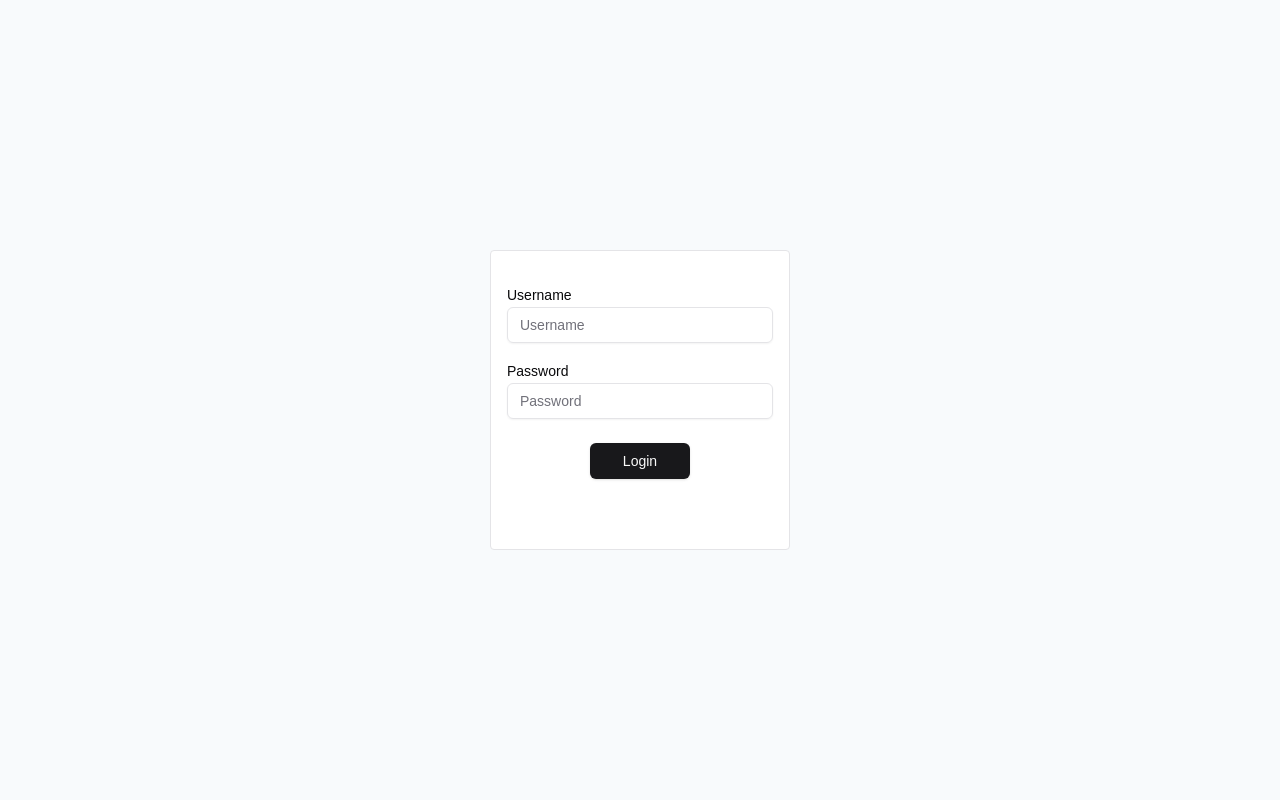
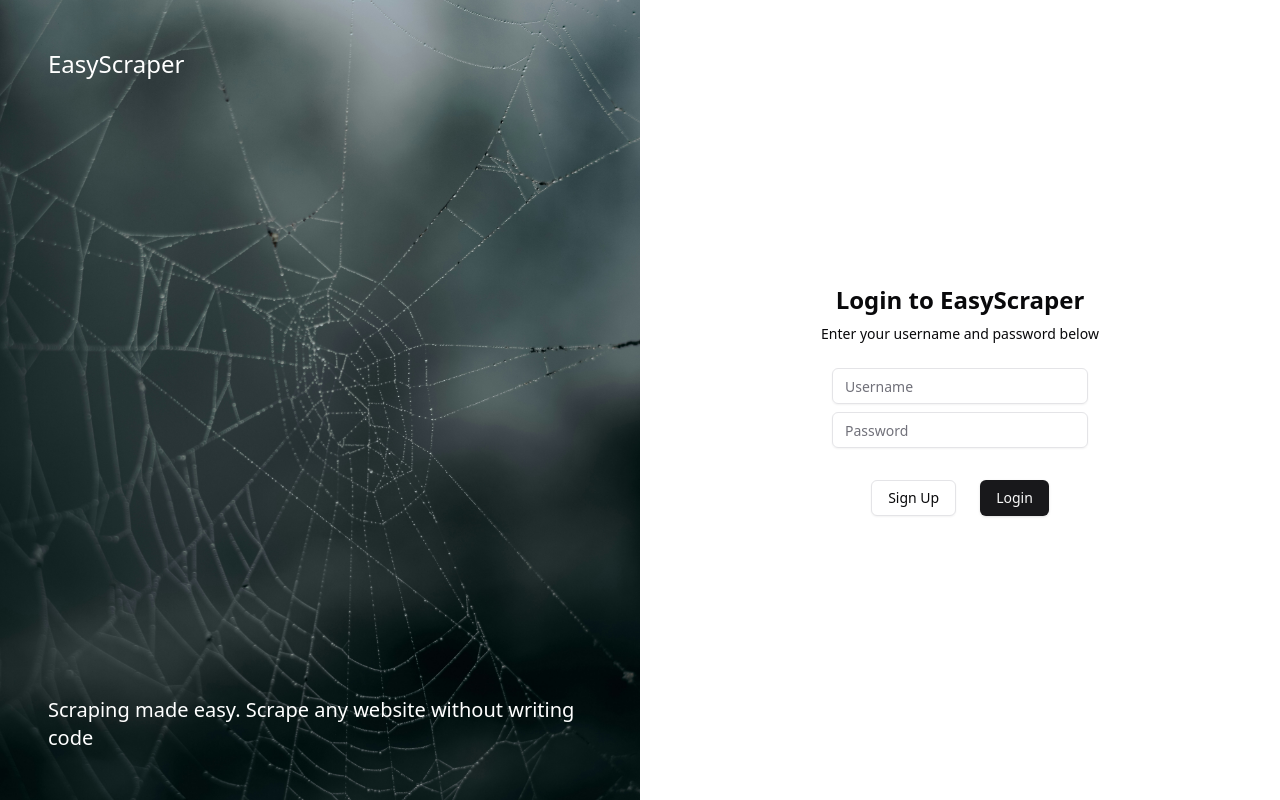
Before and after one commit to tejas0908/EasyScraper, a Next.js app in the folder ui/: page /login in a window 1280 px wide. Built offline with nearby package versions, Linux system fonts and the light colour scheme.

Commit message:
login and signup page WIP

```diff
--- a/ui/app/globals.css
+++ b/ui/app/globals.css
@@ -1,10 +1,6 @@
 @tailwind base;
 @tailwind components;
 @tailwind utilities;
-
-body {
-  font-family: Arial, Helvetica, sans-serif;
-}
 
 
 @layer base {
--- a/ui/app/layout.tsx
+++ b/ui/app/layout.tsx
@@ -14,8 +14,8 @@ const geistMono = localFont({
 });
 
 export const metadata: Metadata = {
-  title: "Create Next App",
-  description: "Generated by create next app",
+  title: "EasyScraper",
+  description: "EasyScraper",
 };
 
 export default function RootLayout({
--- a/ui/app/login/page.tsx
+++ b/ui/app/login/page.tsx
@@ -1,28 +1,70 @@
 'use client';
 
 import { Input } from "@/components/ui/input"
-import { Label } from "@/components/ui/label"
 import { Button } from "@/components/ui/button"
 import { useState } from "react";
 import { useRouter } from 'next/navigation'
 import { useCookies } from 'react-cookie';
+import { buttonVariants } from "@/components/ui/button"
+import Link from 'next/link'
+import {
+    Alert,
+    AlertDescription,
+    AlertTitle,
+} from "@/components/ui/alert"
+import { AlertCircle } from "lucide-react"
+import { Loader2 } from "lucide-react"
 
 export default function Login() {
     const router = useRouter();
     const [username, setUsername] = useState('');
     const [password, setPassword] = useState('');
-    const [error, setError] = useState(null);
+    const [error, setError] = useState<{
+        username: string|null;
+        password: string|null;
+        server: string|null;
+    }>({
+        username: null,
+        password: null,
+        server: null
+    });
     const [cookies, setCookie] = useCookies(['token']);
+    const [pendingLogin, setPendingLogin] = useState(false);
 
     function handleUsernameChange(e: any) {
-        setUsername(e.target.value);
+        const uname = e.target.value;
+        if(uname.length >=6 && uname.length <=20){
+            setError({
+                ...error,
+                username: null
+            });
+        }else{
+            setError({
+                ...error,
+                username: "Username should be between 6 and 20 characters"
+            });
+        }
+        setUsername(uname);
     }
 
     function handlePasswordChange(e: any) {
-        setPassword(e.target.value);
+        const pass = e.target.value;
+        if(pass.length >=6 && pass.length <=500){
+            setError({
+                ...error,
+                password: null
+            });
+        }else{
+            setError({
+                ...error,
+                password: "Password should be between 6 and 500 characters"
+            });
+        }
+        setPassword(pass);
     }
 
     async function handleLogin() {
+        setPendingLogin(true);
         let data = await fetch(`${process.env.NEXT_PUBLIC_API_BASE_URL}/user/login`, {
             method: "post",
             headers: {
@@ -35,31 +77,72 @@ export default function Login() {
         });
         let response = await data.json();
         if (data.status != 200) {
-            setError(response.detail);
+            if(Array.isArray(response.detail)){
+                const temp = response.detail.map((x: { msg: string; }) => x.msg).join('\n');
+                setError({
+                    ...error,
+                    server: temp
+                });
+            }else{
+                setError({
+                    ...error,
+                    server: response.detail
+                });
+            }
+            setPendingLogin(false);
         }
         else {
-            setError(null);
+            setError({
+                ...error,
+                server: null
+            });
             setCookie('token', response.token);
             router.push("/dashboard");
         }
     }
 
     return (
-        <div className="grid grid-cols-[1fr,300px,1fr] h-screen grid-rows-[1fr,300px,1fr] bg-slate-50">
-            <div className="bg-white rounded-sm col-start-2 row-start-2 border p-4">
-                <div className="pt-4">
-                    <Label htmlFor="username">Username</Label>
+        <div className="grid w-screen h-screen grid-cols-[50%,50%]">
+            <div className="">
+                <div className="flex flex-col justify-between p-12 w-full h-full bg-login-page text-white bg-center bg-cover">
+                    <div className="text-2xl">EasyScraper</div>
+                    <div className="text-xl">Scraping made easy. Scrape any website without writing code</div>
+                </div>
+            </div>
+            <div className="flex flex-col justify-center items-center space-y-2">
+                <div className="text-2xl font-bold">Login to EasyScraper</div>
+                <div className="text-sm pb-4">Enter your username and password below</div>
+
+                <div className="w-64">
                     <Input type="text" id="username" value={username} onChange={handleUsernameChange} placeholder="Username" />
                 </div>
-                <div className="pt-4">
-                    <Label htmlFor="password">Password</Label>
+
+                <div className="w-64">
                     <Input type="password" id="password" value={password} onChange={handlePasswordChange} placeholder="Password" />
                 </div>
-                <div className="pt-6 grid grid-cols-[1fr,100px,1fr]">
-                    <Button className="col-start-2" onClick={handleLogin}>Login</Button>
+                { error.username || error.password || error.server ? (
+                <div>
+                    <Alert variant="destructive">
+                        <AlertCircle className="h-4 w-4" />
+                        <AlertTitle>Error</AlertTitle>
+                        <AlertDescription>
+                            {error.username}
+                        </AlertDescription>
+                        <AlertDescription>
+                            {error.password}
+                        </AlertDescription>
+                        <AlertDescription>
+                            {error.server}
+                        </AlertDescription>
+                    </Alert>
                 </div>
-                <div>
-                    <span className="text-red-500">{error}</span>
+                ) : (<div></div>)}
+                <div className="flex space-x-6 pt-4">
+                    <Link href="/signup" className={buttonVariants({ variant: "outline" })}>Sign Up</Link>
+                    <Button onClick={handleLogin} disabled={error.username != null || error.password != null}>
+                        {pendingLogin && <Loader2 className="animate-spin"/>}
+                        Login
+                    </Button>
                 </div>
             </div>
         </div>
--- a/ui/app/signup/page.tsx
+++ b/ui/app/signup/page.tsx
@@ -1,11 +1,18 @@
 'use client';
 
 import { Input } from "@/components/ui/input"
-import { Label } from "@/components/ui/label"
 import { Button } from "@/components/ui/button"
 import { useState } from "react";
 import { useRouter } from 'next/navigation'
 import { useCookies } from 'react-cookie';
+import {
+    Alert,
+    AlertDescription,
+    AlertTitle,
+} from "@/components/ui/alert"
+import { AlertCircle } from "lucide-react"
+import Link from 'next/link'
+import { buttonVariants } from "@/components/ui/button"
 
 export default function Signup() {
     const router = useRouter();
@@ -54,25 +61,42 @@ export default function Signup() {
     }
 
     return (
-        <div className="grid grid-cols-[1fr,300px,1fr] h-screen grid-rows-[1fr,350px,1fr] bg-slate-50">
-            <div className="bg-white rounded-sm col-start-2 row-start-2 border p-4">
-                <div className="pt-4">
-                    <Label htmlFor="username">Username</Label>
+        <div className="grid w-screen h-screen grid-cols-[50%,50%]">
+            <div className="">
+                <div className="flex flex-col justify-between p-12 w-full h-full bg-login-page text-white bg-center bg-cover">
+                    <div className="text-2xl">EasyScraper</div>
+                    <div className="text-xl">Scraping made easy. Scrape any website without writing code</div>
+                </div>
+            </div>
+            <div className="flex flex-col justify-center items-center space-y-2">
+                <div className="text-2xl font-bold">Create an account</div>
+                <div className="text-sm pb-4">Enter your username and password below</div>
+
+                <div className="w-64">
                     <Input type="text" id="username" value={username} onChange={handleUsernameChange} placeholder="Username" />
                 </div>
-                <div className="pt-4">
-                    <Label htmlFor="password">Password</Label>
+
+                <div className="w-64">
                     <Input type="password" id="password" value={password} onChange={handlePasswordChange} placeholder="Password" />
                 </div>
-                <div className="pt-4">
-                    <Label htmlFor="confirmpassword">Confirm Password</Label>
+
+                <div className="w-64">
                     <Input type="password" id="confirmpassword" value={confirmPassword} onChange={handleConfirmPasswordChange} placeholder="Confirm Password" />
                 </div>
-                <div className="pt-6 grid grid-cols-[1fr,100px,1fr]">
-                    <Button className="col-start-2" onClick={handleSignup}>Signup</Button>
+                { error ? (
+                <div>
+                    <Alert variant="destructive">
+                        <AlertCircle className="h-4 w-4" />
+                        <AlertTitle>Error</AlertTitle>
+                        <AlertDescription>
+                            {error}
+                        </AlertDescription>
+                    </Alert>
                 </div>
-                <div>
-                    <span className="text-red-500">{error}</span>
+                ) : (<div></div>)}
+                <div className="flex space-x-6 pt-4">
+                    <Link href="/login" className={buttonVariants({ variant: "outline" })}>Login</Link>
+                    <Button onClick={handleSignup}>Signup</Button>
                 </div>
             </div>
         </div>
--- /dev/null
+++ b/ui/components/ui/alert.tsx
@@ -0,0 +1,59 @@
+import * as React from "react"
+import { cva, type VariantProps } from "class-variance-authority"
+
+import { cn } from "@/lib/utils"
+
+const alertVariants = cva(
+  "relative w-full rounded-lg border px-4 py-3 text-sm [&>svg+div]:translate-y-[-3px] [&>svg]:absolute [&>svg]:left-4 [&>svg]:top-4 [&>svg]:text-foreground [&>svg~*]:pl-7",
+  {
+    variants: {
+      variant: {
+        default: "bg-background text-foreground",
+        destructive:
+          "border-destructive/50 text-destructive dark:border-destructive [&>svg]:text-destructive",
+      },
+    },
+    defaultVariants: {
+      variant: "default",
+    },
+  }
+)
+
+const Alert = React.forwardRef<
+  HTMLDivElement,
+  React.HTMLAttributes<HTMLDivElement> & VariantProps<typeof alertVariants>
+>(({ className, variant, ...props }, ref) => (
+  <div
+    ref={ref}
+    role="alert"
+    className={cn(alertVariants({ variant }), className)}
+    {...props}
+  />
+))
+Alert.displayName = "Alert"
+
+const AlertTitle = React.forwardRef<
+  HTMLParagraphElement,
+  React.HTMLAttributes<HTMLHeadingElement>
+>(({ className, ...props }, ref) => (
+  <h5
+    ref={ref}
+    className={cn("mb-1 font-medium leading-none tracking-tight", className)}
+    {...props}
+  />
+))
+AlertTitle.displayName = "AlertTitle"
+
+const AlertDescription = React.forwardRef<
+  HTMLParagraphElement,
+  React.HTMLAttributes<HTMLParagraphElement>
+>(({ className, ...props }, ref) => (
+  <div
+    ref={ref}
+    className={cn("text-sm [&_p]:leading-relaxed", className)}
+    {...props}
+  />
+))
+AlertDescription.displayName = "AlertDescription"
+
+export { Alert, AlertTitle, AlertDescription }
--- /dev/null
+++ b/ui/components/ui/card.tsx
@@ -0,0 +1,76 @@
+import * as React from "react"
+
+import { cn } from "@/lib/utils"
+
+const Card = React.forwardRef<
+  HTMLDivElement,
+  React.HTMLAttributes<HTMLDivElement>
+>(({ className, ...props }, ref) => (
+  <div
+    ref={ref}
+    className={cn(
+      "rounded-xl border bg-card text-card-foreground shadow",
+      className
+    )}
+    {...props}
+  />
+))
+Card.displayName = "Card"
+
+const CardHeader = React.forwardRef<
+  HTMLDivElement,
+  React.HTMLAttributes<HTMLDivElement>
+>(({ className, ...props }, ref) => (
+  <div
+    ref={ref}
+    className={cn("flex flex-col space-y-1.5 p-6", className)}
+    {...props}
+  />
+))
+CardHeader.displayName = "CardHeader"
+
+const CardTitle = React.forwardRef<
+  HTMLDivElement,
+  React.HTMLAttributes<HTMLDivElement>
+>(({ className, ...props }, ref) => (
+  <div
+    ref={ref}
+    className={cn("font-semibold leading-none tracking-tight", className)}
+    {...props}
+  />
+))
+CardTitle.displayName = "CardTitle"
+
+const CardDescription = React.forwardRef<
+  HTMLDivElement,
+  React.HTMLAttributes<HTMLDivElement>
+>(({ className, ...props }, ref) => (
+  <div
+    ref={ref}
+    className={cn("text-sm text-muted-foreground", className)}
+    {...props}
+  />
+))
+CardDescription.displayName = "CardDescription"
+
+const CardContent = React.forwardRef<
+  HTMLDivElement,
+  React.HTMLAttributes<HTMLDivElement>
+>(({ className, ...props }, ref) => (
+  <div ref={ref} className={cn("p-6 pt-0", className)} {...props} />
+))
+CardContent.displayName = "CardContent"
+
+const CardFooter = React.forwardRef<
+  HTMLDivElement,
+  React.HTMLAttributes<HTMLDivElement>
+>(({ className, ...props }, ref) => (
+  <div
+    ref={ref}
+    className={cn("flex items-center p-6 pt-0", className)}
+    {...props}
+  />
+))
+CardFooter.displayName = "CardFooter"
+
+export { Card, CardHeader, CardFooter, CardTitle, CardDescription, CardContent }
--- a/ui/tailwind.config.ts
+++ b/ui/tailwind.config.ts
@@ -9,6 +9,10 @@ export default {
   ],
   theme: {
   	extend: {
+		backgroundImage: {
+			'login-page':
+			  "url('/spider.jpg')",
+		},
   		colors: {
   			background: 'hsl(var(--background))',
   			foreground: 'hsl(var(--foreground))',
```
Also changed, not shown: ui/public/spider.jpg (added).
